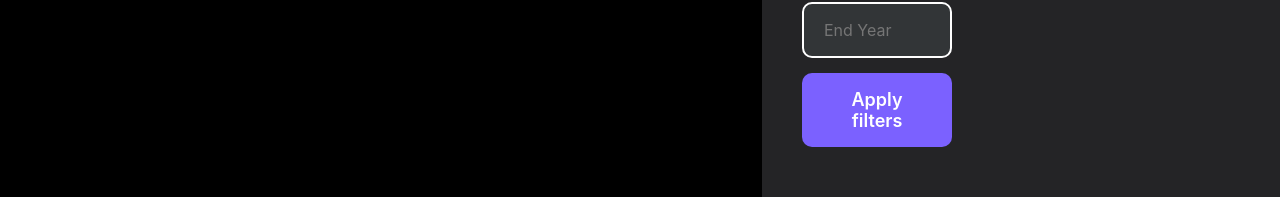
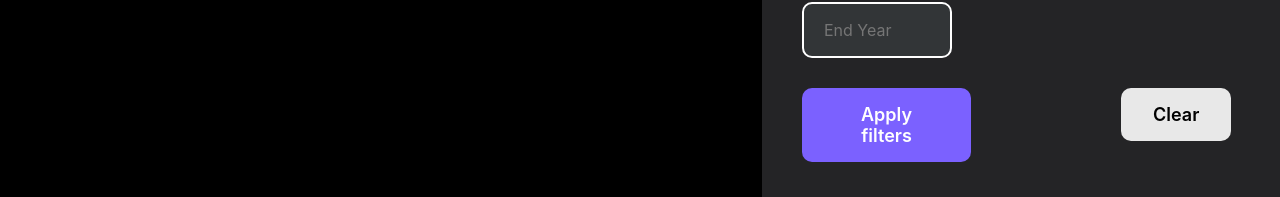
Before and after one commit to DmitryHash/movie-webapp, a React (Create React App) app: page / in a window 1280 px wide. Both pictures are taken after a click on the button 993 px from the left and 43 px from the top of the page. Shown: the part 321-518 px from the top of the page. Built offline with nearby package versions, Linux system fonts and the light colour scheme; no server answers.

Commit message:
add one key and create "Clear" btn in filter modal

```diff
--- a/src/components/MovieListFilter/MovieListFilter.scss
+++ b/src/components/MovieListFilter/MovieListFilter.scss
@@ -1,6 +1,17 @@
 .apply-btn {
-    width: 150px;
+    width: 169px;
+    height: 2px;
     margin-top: 15px;
+}
+
+.clear-btn {
+    width: 110px;
+    margin-top: 15px;
+}
+
+.filtersBtn {
+    display: flex;
+    column-gap: 150px;
 }
 
 .year-input {
--- a/src/components/MovieListFilter/MovieListFilter.tsx
+++ b/src/components/MovieListFilter/MovieListFilter.tsx
@@ -63,6 +63,12 @@ export const MovieListFilter = () => {
     navigate(`/filtered-movies?searchQuery=${searchQuery}&yearStart=${yearStart}&yearEnd=${yearEnd}`);
   };
 
+  const handleClearFilters = () => {
+    setYearStart('');
+    setYearEnd('');
+    setSearchQuery('');
+  }
+
   return (
     <div>
       <div>
@@ -89,8 +95,13 @@ export const MovieListFilter = () => {
         placeholder="End Year"
         className='year-input'
       />
-      <div className='apply-btn'>
-        <Button onClick={handleApplyFilters} content='Apply filters' type='primary' />
+      <div className='filtersBtn'>
+        <div className='apply-btn'>
+          <Button onClick={handleApplyFilters} content='Apply filters' type='primary' />
+        </div>
+        <div className='clear-btn'>
+          <Button onClick={handleClearFilters} content='Clear' type='secondary' />
+        </div>
       </div>
     </div>
   );
--- a/src/pages/MainPageFilms/Movies/Movie.tsx
+++ b/src/pages/MainPageFilms/Movies/Movie.tsx
@@ -33,6 +33,7 @@ export const Movie: FC<IMovie> = ({ titleMovie, from, to }) => {
     <div className="movie-card">
       {moviesToShow.map(({ imdbID, Poster, Title, Year, Genre }) => (
         <Card
+          key={imdbID}
           image={Poster}
           titleFilm={Title}
           yearFilm={Year}
```
